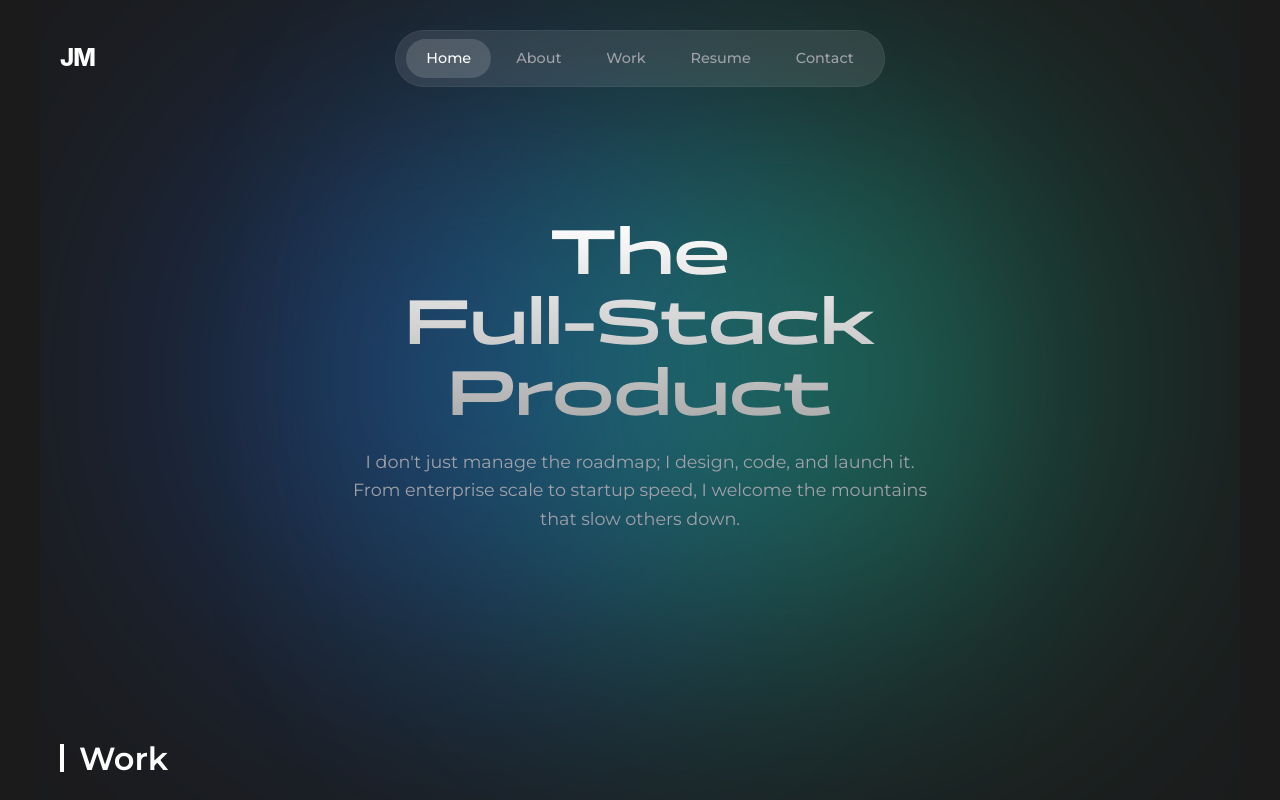
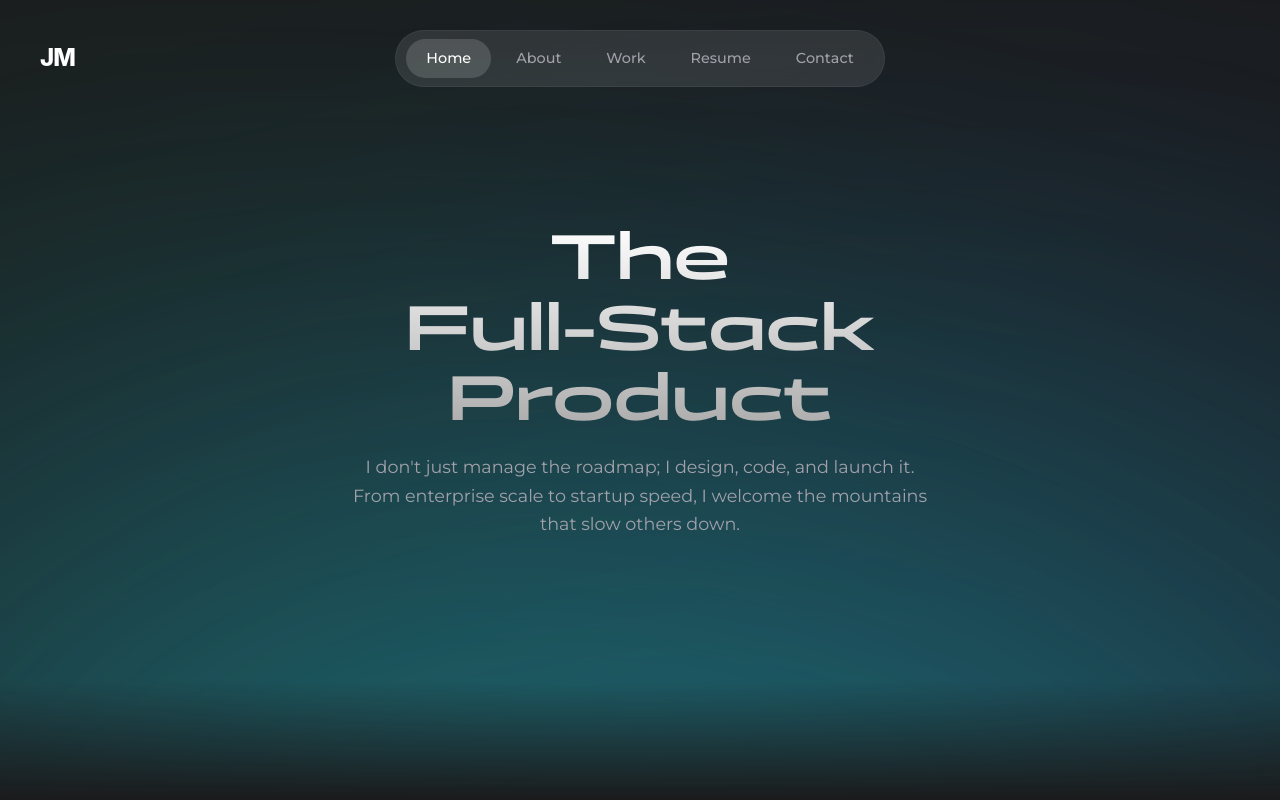
Before and after one commit to joemurphy3515/Portfolio, a React (Vite) app: page / in a window 1280 px wide. Shown: the top 800 px of the page. Built offline with nearby package versions, Linux system fonts and the light colour scheme.

Commit message:
ui update

```diff
--- a/src/App.css
+++ b/src/App.css
@@ -125,8 +125,16 @@ body {
   display: flex;
   justify-content: center;
   align-items: center;
-  padding: 30px 0;
-  position: relative;
+  position: absolute;
+  top: 0;
+  left: 50%;
+  transform: translateX(-50%);
+
+  width: 100%;
+  max-width: 1200px;
+  z-index: 10;
+
+  padding: 30px 20px;
 }
 
 .logo {
@@ -166,48 +174,56 @@ body {
 }
 
 .hero {
+  position: relative;
+  min-height: 100vh;
+  display: flex;
+  flex-direction: column;
+  justify-content: center;
+  align-items: center;
   text-align: center;
-  padding: 100px 0;
-  position: relative;
+  overflow: hidden;
+  padding: 0;
+  padding-bottom: 5vh;
 }
 
 .hero-glow {
   position: absolute;
-  top: 50%;
-  left: 50%;
-  transform: translate(-50%, -50%);
+  top: 0;
+  left: 0;
   width: 100%;
-  max-width: 900px;
-  height: 500px;
+  height: 100%;
   z-index: -1;
   pointer-events: none;
-  display: flex;
-  justify-content: center;
-  align-items: center;
+  background: transparent;
+
+  -webkit-mask-image: linear-gradient(to bottom, black 85%, transparent 100%);
+  mask-image: linear-gradient(to bottom, black 85%, transparent 100%);
+}
+
+.hero-glow::before,
+.hero-glow::after {
+  content: "";
+  position: absolute;
+  bottom: -40%;
+  width: 150%;
+  height: 60%;
+  border-radius: 100%;
+
+  filter: blur(300px);
+
+  opacity: 0.6;
 }
 
 .hero-glow::before {
-  content: "";
-  position: absolute;
-  width: 500px;
-  height: 500px;
+  left: -25%;
   background: #2064e1;
-  border-radius: 50%;
-  filter: blur(150px);
-  opacity: 0.6;
-  transform: translateX(-30%);
+  transform: rotate(-10deg);
 }
 
 .hero-glow::after {
-  content: "";
-  position: absolute;
-  width: 500px;
-  height: 500px;
+  right: -25%;
   background: #20e1a8;
-  border-radius: 50%;
-  filter: blur(150px);
-  opacity: 0.5;
-  transform: translateX(30%);
+  transform: rotate(10deg);
 }
 
 .hero h1 {
--- a/src/App.tsx
+++ b/src/App.tsx
@@ -79,6 +79,7 @@ const App = () => {
   ];
 
   return (
+    <div>
       <div className="app-container">
         <nav className="navbar">
           <div className="logo">JM</div>
@@ -92,9 +93,9 @@ const App = () => {
             <a href="#contact">Contact</a>
           </div>
         </nav>
+      </div>
 
       <header className="hero">
-        <div className="hero-glow"></div>
         <h1>
           The
           <br />
@@ -107,8 +108,10 @@ const App = () => {
           enterprise scale to startup speed, I welcome the mountains that slow
           others down.
         </p>
+        <div className="hero-glow"></div>
       </header>
 
+      <div className="app-container">
         <section className="section-container" id="work">
           <div className="section-header">
             <div className="vertical-bar"></div>
@@ -156,13 +159,13 @@ const App = () => {
               <p>
                 I operate at the intersection of product strategy and delivery
                 execution. While traditional Product Managers focus on vision, I
-              bridge both roles to ensure ideas move seamlessly from concept to
-              customer impact.
+                bridge both roles to ensure ideas move seamlessly from concept
+                to customer impact.
               </p>
               <p className="small-text">
                 My experience spans defining product vision, aligning
-              stakeholders, and validating user needs while translating strategy
-              into clear requirements.
+                stakeholders, and validating user needs while translating
+                strategy into clear requirements.
               </p>
             </div>
 
@@ -175,8 +178,9 @@ const App = () => {
                 Swift and SwiftUI.
               </p>
               <p className="small-text">
-              I have experience designing application architecture, integrating
-              third-party APIs, and building serverless backend services.
+                I have experience designing application architecture,
+                integrating third-party APIs, and building serverless backend
+                services.
               </p>
             </div>
 
@@ -214,8 +218,8 @@ const App = () => {
                   <div className="project-logo-placeholder">Logo</div>
                 </div>
                 <p className="project-desc">
-                Description placeholder for the project goes here explaining the
-                core functionality.
+                  Description placeholder for the project goes here explaining
+                  the core functionality.
                 </p>
                 <div className="project-tags">
                   {project.tags.map((tag) => (
@@ -235,6 +239,7 @@ const App = () => {
           <button className="cta-btn">Get In Touch</button>
         </footer>
       </div>
+    </div>
   );
 };
 
```
Lines whose indentation alone changed are shown as unchanged.
